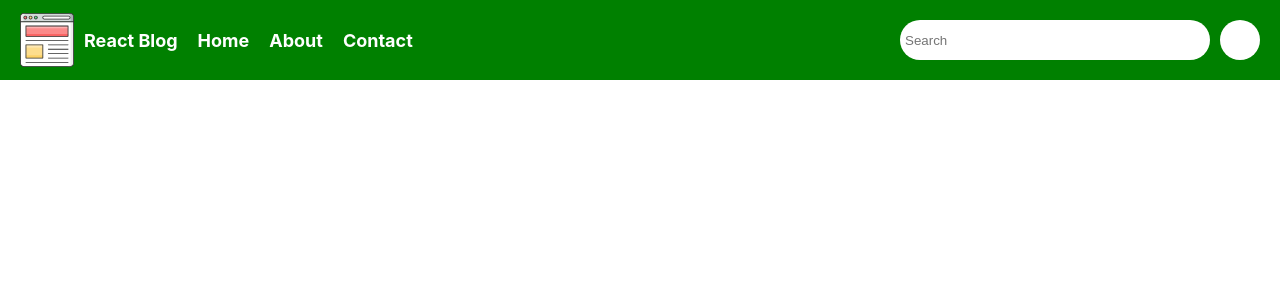
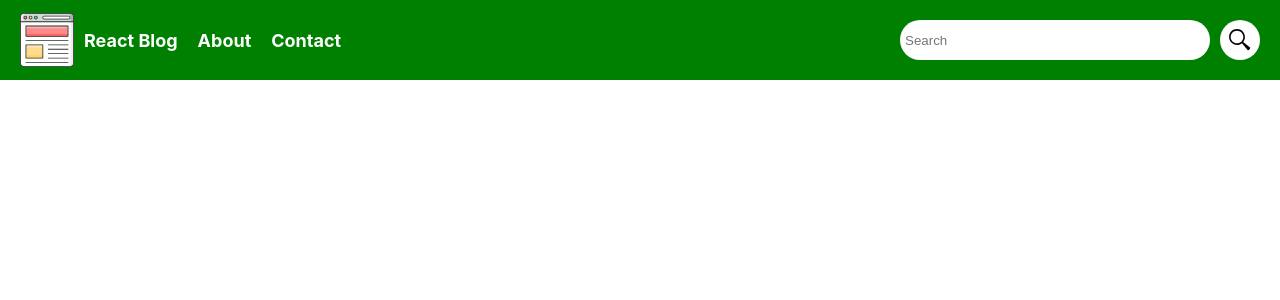
Before and after one commit to ixicut/react-blog, a React (Create React App) app in the folder frontend/: page / in a window 1280 px wide. Shown: the top 300 px of the page. Built offline with nearby package versions, Linux system fonts and the light colour scheme; the HTML template or start-up script is replaced by a standard one.

Commit message:
fix navbar

```diff
--- a/frontend/src/components/NavBar/NavBar.css
+++ b/frontend/src/components/NavBar/NavBar.css
@@ -25,6 +25,11 @@
     text-decoration: none;
     font-size: 18px;
     font-weight: bold;
+    transition: all 0.3s ease-in-out;
+  }
+
+  .nav-link:hover {
+    color: #d0cdcdc3;
   }
 
   .logo {
--- a/frontend/src/components/NavBar/NavBar.jsx
+++ b/frontend/src/components/NavBar/NavBar.jsx
@@ -5,11 +5,10 @@ const NavBar = () => {
     return (
         <nav class="navbar">
             <ul class="navbar-nav">
-                <a class="logo nav-link" href='test'>
-                <embed src='blog.svg' class = "logo-embed"></embed>
+                <a class="logo nav-link" href='/'>
+                <img src='blog.svg' class = "logo-embed" alt="logo"></img>
                 React Blog
                 </a>
-                <li class="nav-item"><a href="#" class="nav-link">Home</a></li>
                 <li class="nav-item"><a href="#" class="nav-link">About</a></li>
                 <li class="nav-item"><a href="#" class="nav-link">Contact</a></li>
             </ul>
--- a/frontend/src/components/SearchBar/SearchBar.css
+++ b/frontend/src/components/SearchBar/SearchBar.css
@@ -28,8 +28,23 @@
     justify-content: center;
     align-items: center;
     cursor: pointer;
+    transition: all 0.3s ease-in-out;
   }
 
   .search-btn i {
     color: green;
   }
+
+  .search-btn:hover {
+    background-color: #c6cdc2;
+  }
+
+  .search-btn:focus {
+    outline: none;
+    box-shadow: 0 0 5px #a2a6a2;
+  }
+
+  .search-btn:active {
+    transform: scale(0.95);
+    background-color: #8e9490;
+  }
--- a/frontend/src/components/SearchBar/SearchBar.jsx
+++ b/frontend/src/components/SearchBar/SearchBar.jsx
@@ -5,7 +5,7 @@ const SearchBar = () => {
         <form class="search-form">
                 <input type="text" class="search-box" placeholder="Search"></input>
                 <button type="submit" class="search-btn">
-                    <i class="fa fa-search"></i>
+                    <img src="search.svg" alt="srch"></img>
                 </button>
             </form>
     );
```
Also changed, not shown: frontend/public/search.svg (added).
